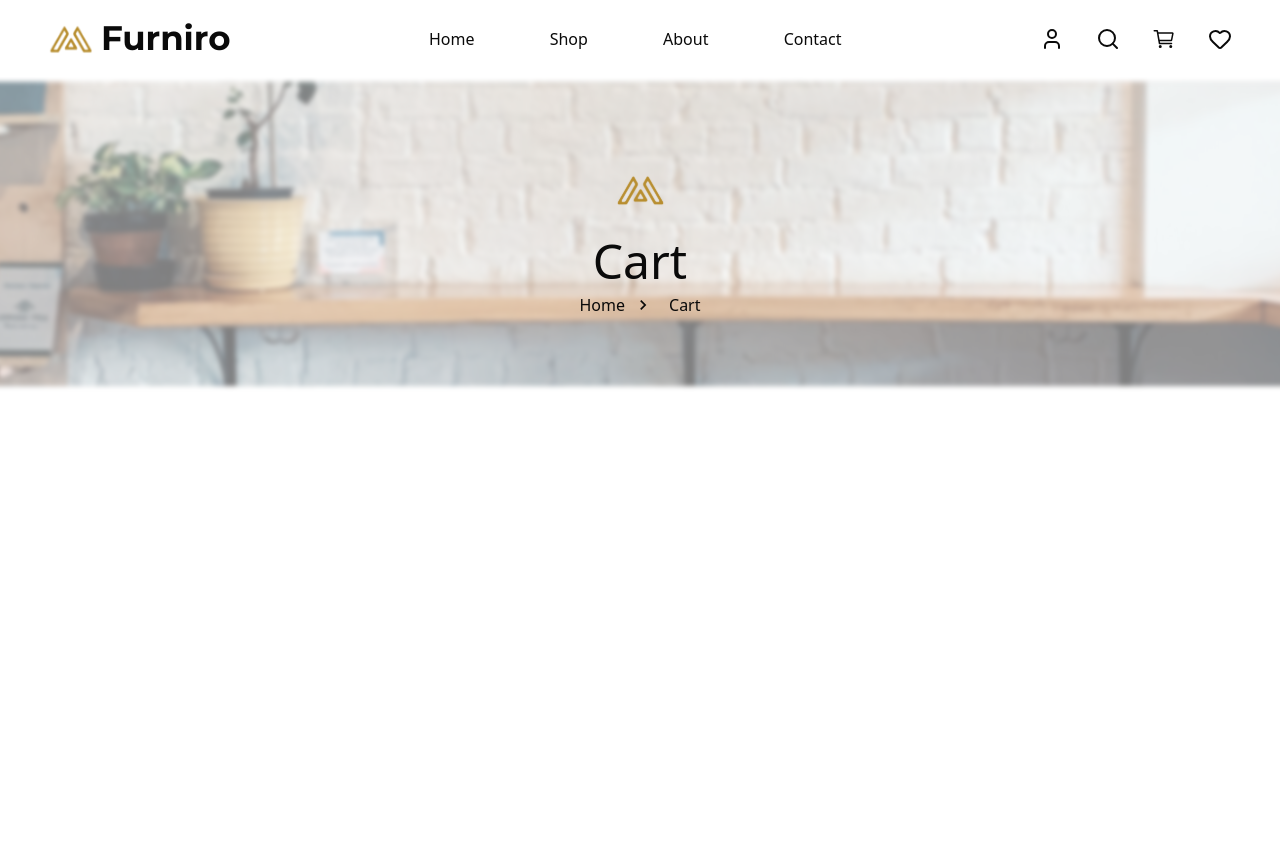
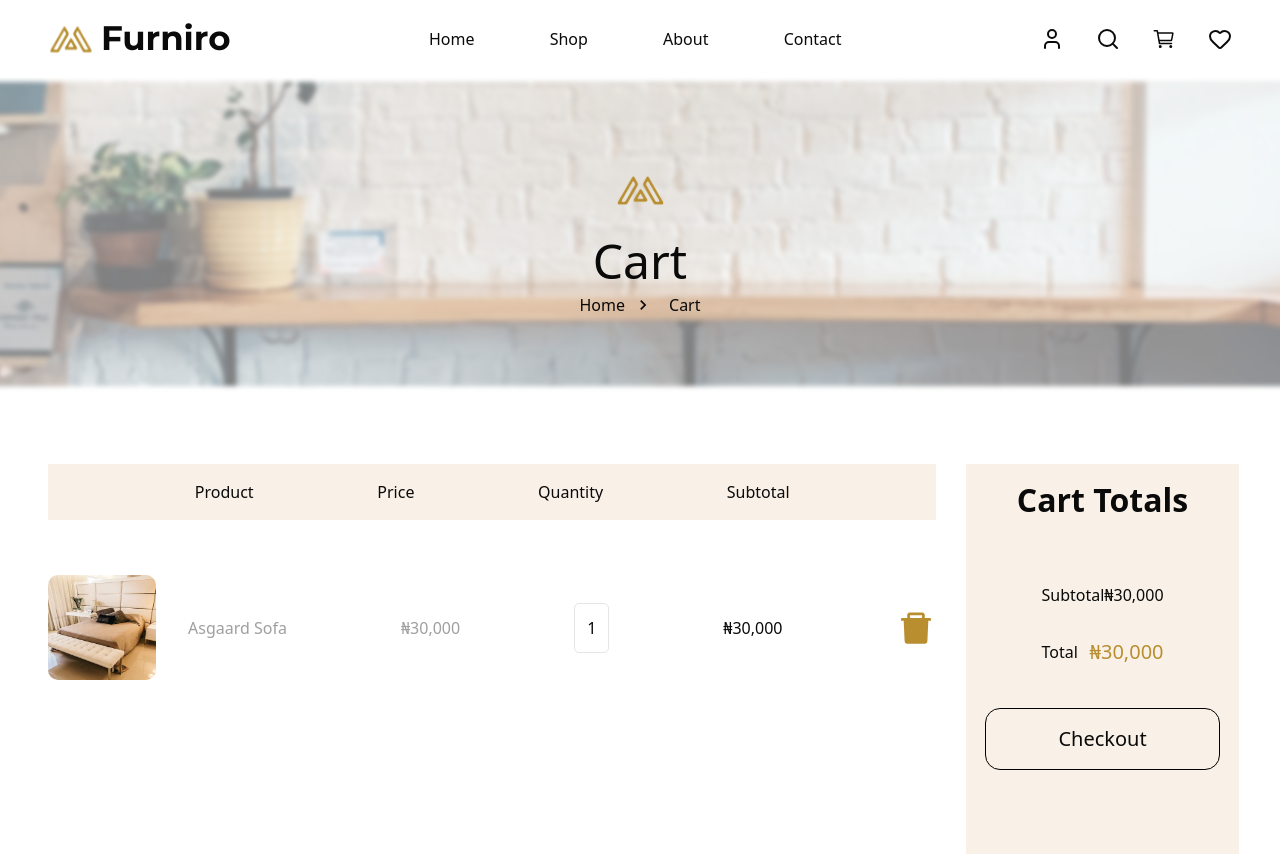
Before and after one commit to ShinobiKoda/furniro, a Next.js app: page /cart in a window 1280 px wide. Shown: the top 856 px of the page. Before the commit the page ends 800 px from the top, so only its background shows below. Built offline with nearby package versions, Linux system fonts and the light colour scheme.

Commit message:
feat: enhance Cart and CartModal components with product listing and improved delete button interaction

```diff
--- a/src/components/Cart.tsx
+++ b/src/components/Cart.tsx
@@ -1,8 +1,11 @@
 "use client";
 import Image from "next/image";
-import {motion} from "framer-motion"
+import { motion } from "framer-motion";
 import { zoomIn } from "./animations/motion";
 import { NavDisplay } from "./NavDisplay";
+import { AiFillDelete } from "react-icons/ai";
+import { Services } from "./Services";
+import { Footer } from "./Footer";
 
 interface CartPageProps {
   pathSegments: string[];
@@ -33,6 +36,68 @@ export function Cart({ pathSegments }: CartPageProps) {
           <NavDisplay pathSegments={pathSegments} />
         </motion.div>
       </header>
+
+      <div className="grid grid-cols-1 w-full lg:grid-cols-[2fr_1fr] gap-[30px] mt-[72px] max-w-[1440px] mx-auto px-4 lg:px-12">
+        <div>
+          <ul className="bg-[#F9F1E7] px-6 lg:px-[142px] py-4 flex items-center gap-4 lg:gap-[114px] justify-around font-medium texy-base overflow-x-scroll">
+            <li>Product</li>
+            <li>Price</li>
+            <li>Quantity</li>
+            <li>Subtotal</li>
+          </ul>
+
+          <div className="flex items-center gap-4 lg:gap-[114px] justify-around mt-[55px] overflow-x-scroll">
+            <div className="flex items-center gap-8">
+              <div className="w-[108px] h-[105px] rounded-lg overflow-hidden">
+                <Image
+                  src="/images/furniro_furniture-setup-3.webp"
+                  alt="Furniture Image"
+                  width={100}
+                  height={100}
+                  className="w-full h-full"
+                />
+              </div>
+              <span className="text-[#9F9F9F] text-base font-normal text-nowrap">
+                Asgaard Sofa
+              </span>
+            </div>
+            <p className="text-[#9F9F9F] text-base font-normal">₦30,000</p>
+            <p className="p-3 rounded-[5px] border text-base font-normal">1</p>
+            <p>₦30,000</p>
+            <AiFillDelete
+              className="text-[#B88E2F] text-base font-normal"
+              size={40}
+            />
+          </div>
+        </div>
+
+        <div className="w-full h-[390px] bg-[#F9F1E7] flex flex-col">
+          <h2 className="font-semibold lg:text-[32px] text-2xl text-center mt-[15px]">
+            Cart Totals
+          </h2>
+          <div className="mt-[61px] px-[75px] space-y-[31px] mb-[42px]">
+            <p className="w-full flex items-center justify-between text-base">
+              <span className="font-medium">Subtotal</span>
+              <span className="font-normal">₦30,000</span>
+            </p>
+            <p className="w-full flex items-center justify-between font-medium">
+              <span className="text-base">Total</span>
+              <span className="text-xl text-[#B88E2F]">₦30,000</span>
+            </p>
+          </div>
+          <div className="w-full flex items-center justify-center">
+            <button className="py-4 px-18 border border-black rounded-[15px] font-normal text-xl hover:opacity-85 cursor-pointer">
+              Checkout
+            </button>
+          </div>
+        </div>
+      </div>
+
+      <div className="mt-[85px] w-full mb-2">
+        <Services />
+      </div>
+
+      <Footer />
     </div>
   );
 }
--- a/src/components/CartModal.tsx
+++ b/src/components/CartModal.tsx
@@ -131,7 +131,7 @@ export function CartModal({ onClose }: CartModalProps) {
                 whileTap={{ scale: 0.9 }}
                 onClick={() => removeFromCart(item.furniture.id)}
               >
-                <MdCancel className="text-[#9F9F9F] hover:text-red-500 text-2xl transition-colors duration-200" />
+                <MdCancel className="text-[#9F9F9F] hover:text-red-500 text-2xl transition-colors duration-200 cursor-pointer" />
               </motion.button>
             </motion.div>
           ))
```
